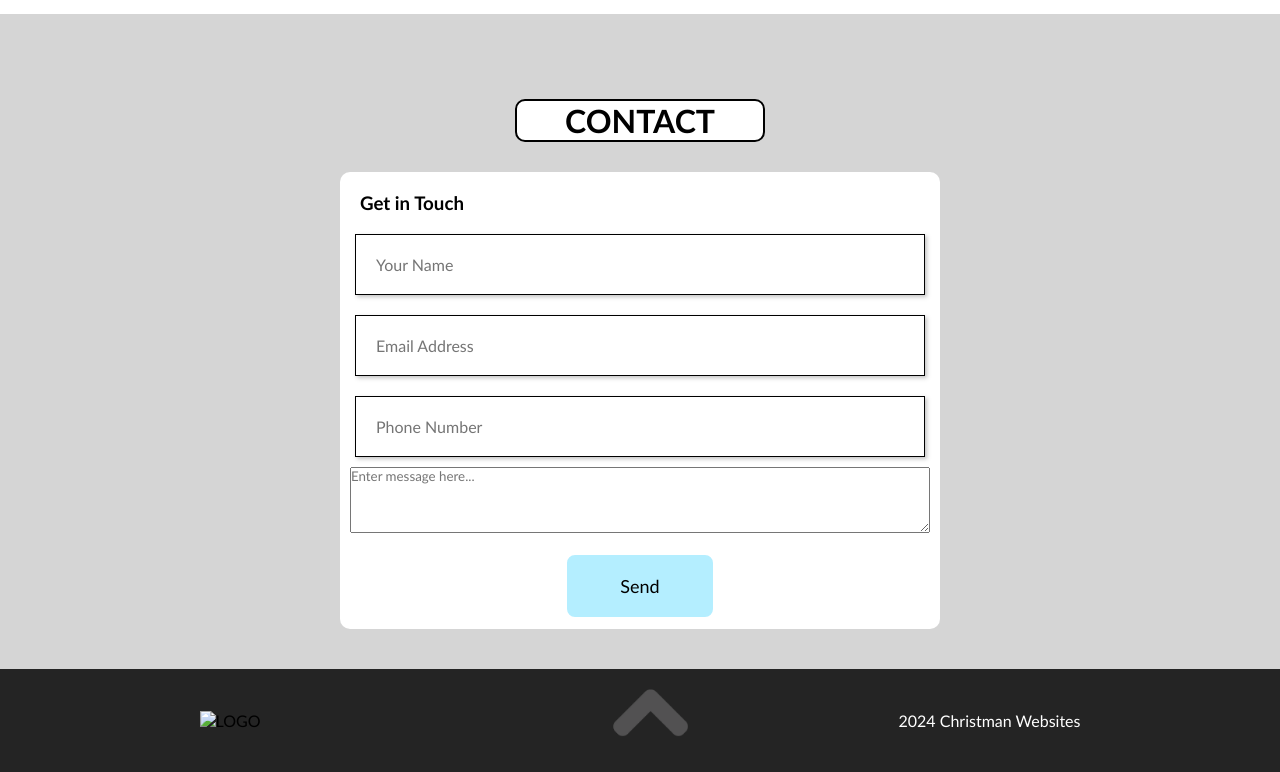
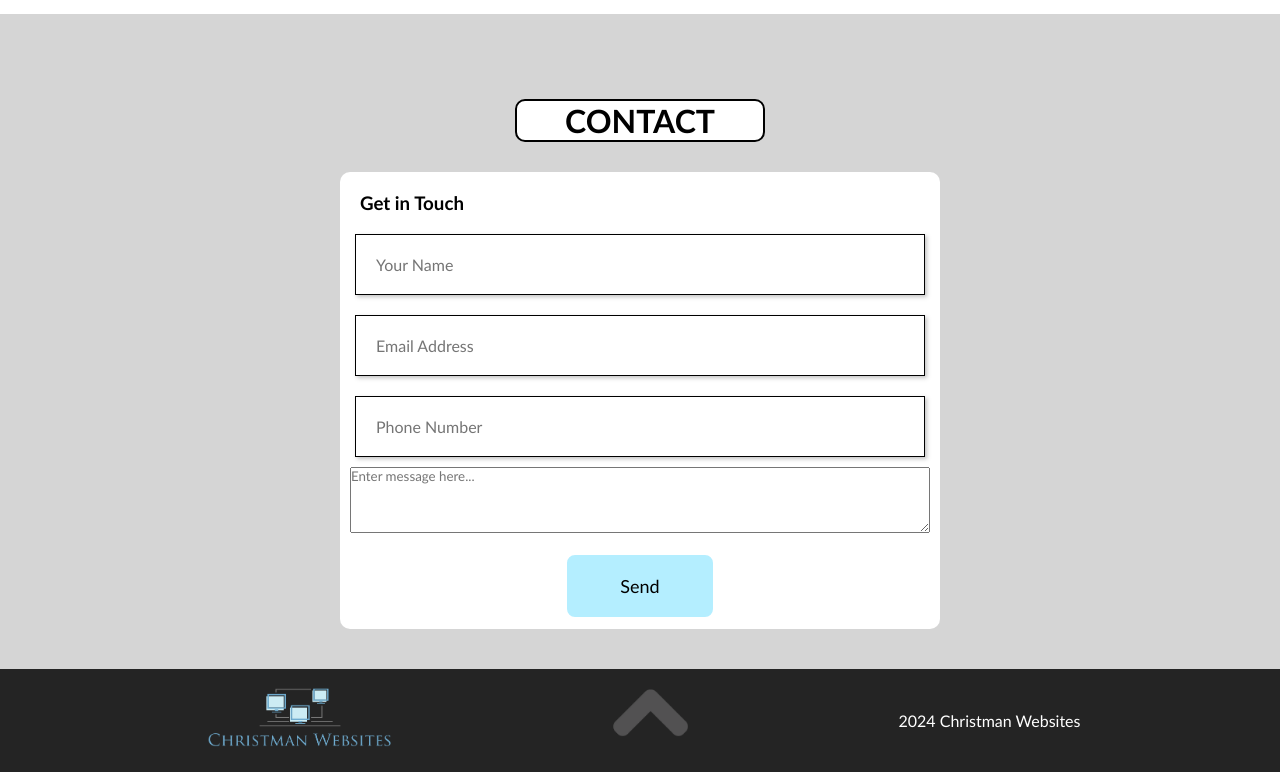
Before and after one commit to Judah-Christman/Judah-Christman.github.io, a plain HTML site: page index.html in a window 1280 px wide. Shown: the part 2351-3123 px from the top of the page. Drawn offline with Linux system fonts and the light colour scheme.

Commit message:
Update index.html

```diff
--- a/index.html
+++ b/index.html
@@ -130,7 +130,7 @@
             </div>
 
             <div class="footer">
-                <img  class="logo" src="images/Christman-Websites-Logo.png" alt="LOGO">
+                <img  class="logo" src="Christman-Websites-Logo.png" alt="LOGO">
                 <a href="#home"><img class="up-arrow" src="arrow-up-01-512.webp" alt="Top of Page"></a>
                 <a class="end-message">2024 Christman Websites</a>
             </div>
```
